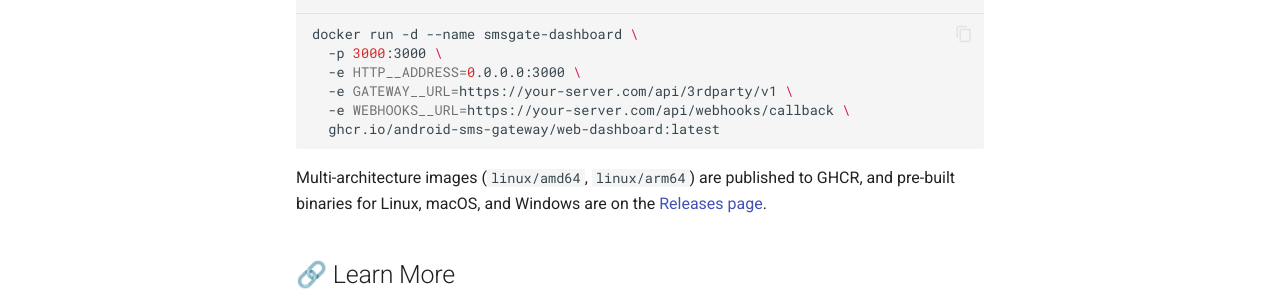
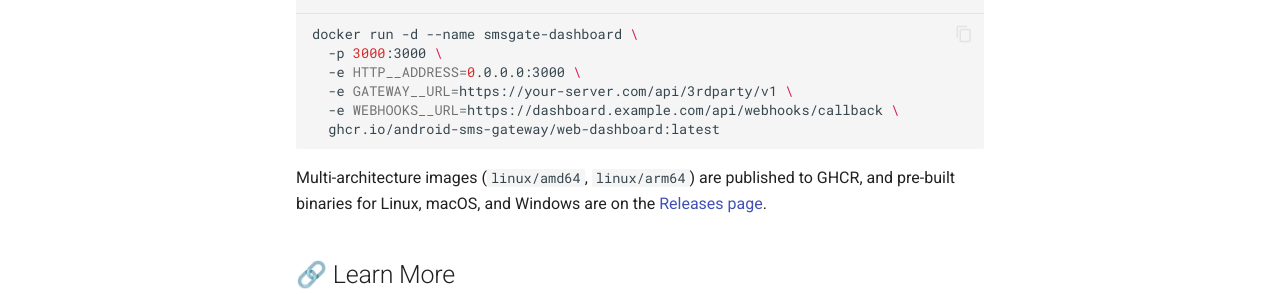
Before and after one commit to android-sms-gateway/docs-web, an MkDocs documentation site: the page built from docs/blog/posts/2026-07-30-web-dashboard.md, in a window 1280 px wide and 900 px high, scrolled down 2614 px. Shown: the part 431-725 px from the top of the window. Built offline with MkDocs 1.6.1 and Material for MkDocs 9.7.7, drawn with Linux system fonts in a browser that asks for light colours; comment, search, counter and statistics services are not loaded; part of the change alters nothing that is shown.

Commit message:
[docs] route webhook callback to dashboard in blog example
WEBHOOKS__URL is the dashboard's public callback endpoint
(docs/services/web-dashboard.md:187), but the example pointed it at
the private-server host whose nginx location / forwards everything to
the SMSGate server (getting-started/private-server.md:117), so copied
configs never delivered callbacks and the live SSE feed stayed dead.

Use https://dashboard.example.com/api/webhooks/callback, matching the
established example in getting-started/private-server.md:223.

Review finding: CodeRabbit PR #236, docs/blog/posts/2026-07-30-web-dashboard.md:82.

````diff
--- a/docs/blog/posts/2026-07-30-web-dashboard.md
+++ b/docs/blog/posts/2026-07-30-web-dashboard.md
@@ -79,7 +79,7 @@ docker run -d --name smsgate-dashboard \
   -p 3000:3000 \
   -e HTTP__ADDRESS=0.0.0.0:3000 \
   -e GATEWAY__URL=https://your-server.com/api/3rdparty/v1 \
-  -e WEBHOOKS__URL=https://your-server.com/api/webhooks/callback \
+  -e WEBHOOKS__URL=https://dashboard.example.com/api/webhooks/callback \
   ghcr.io/android-sms-gateway/web-dashboard:latest
 ```
 
````
